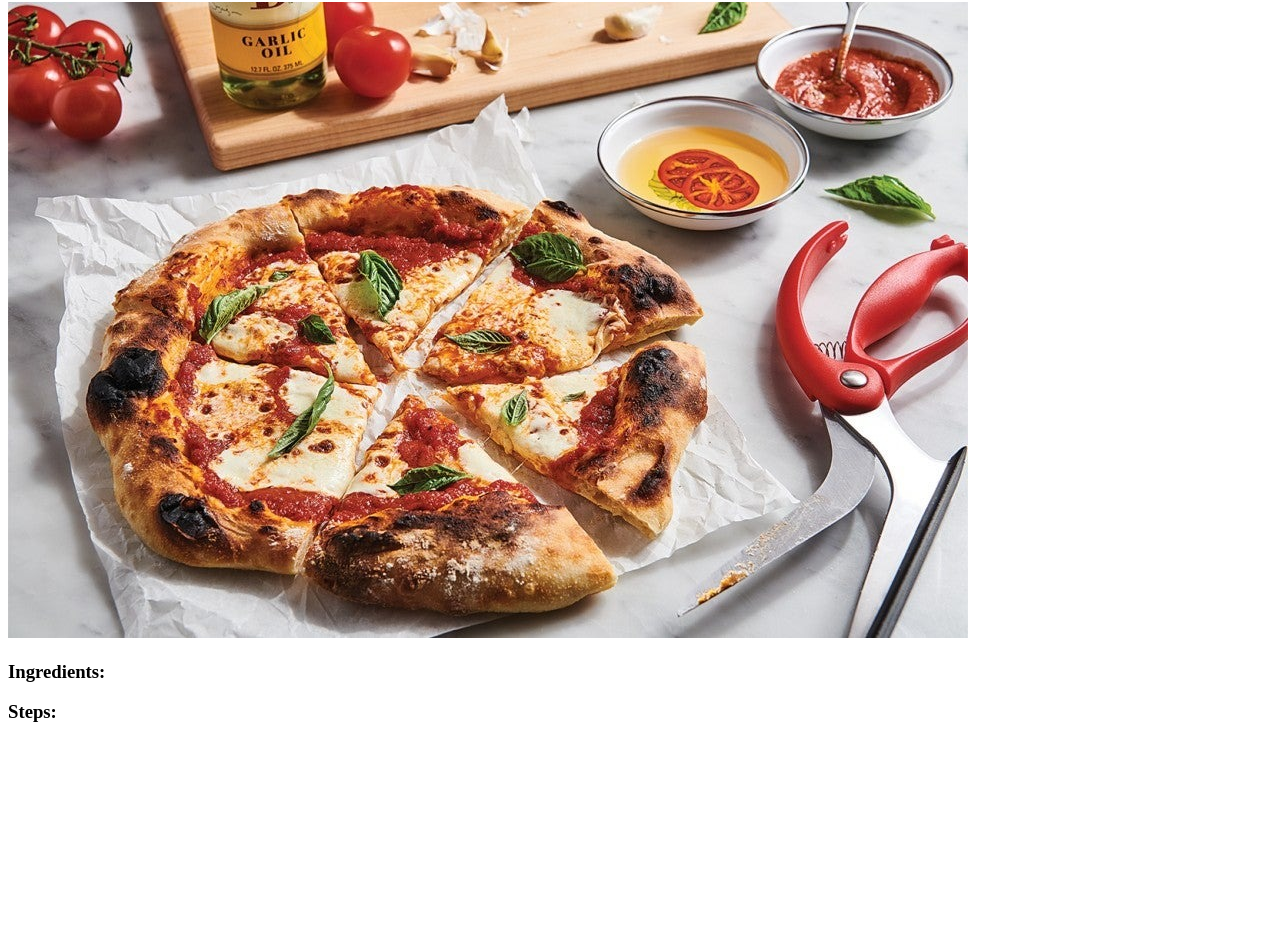
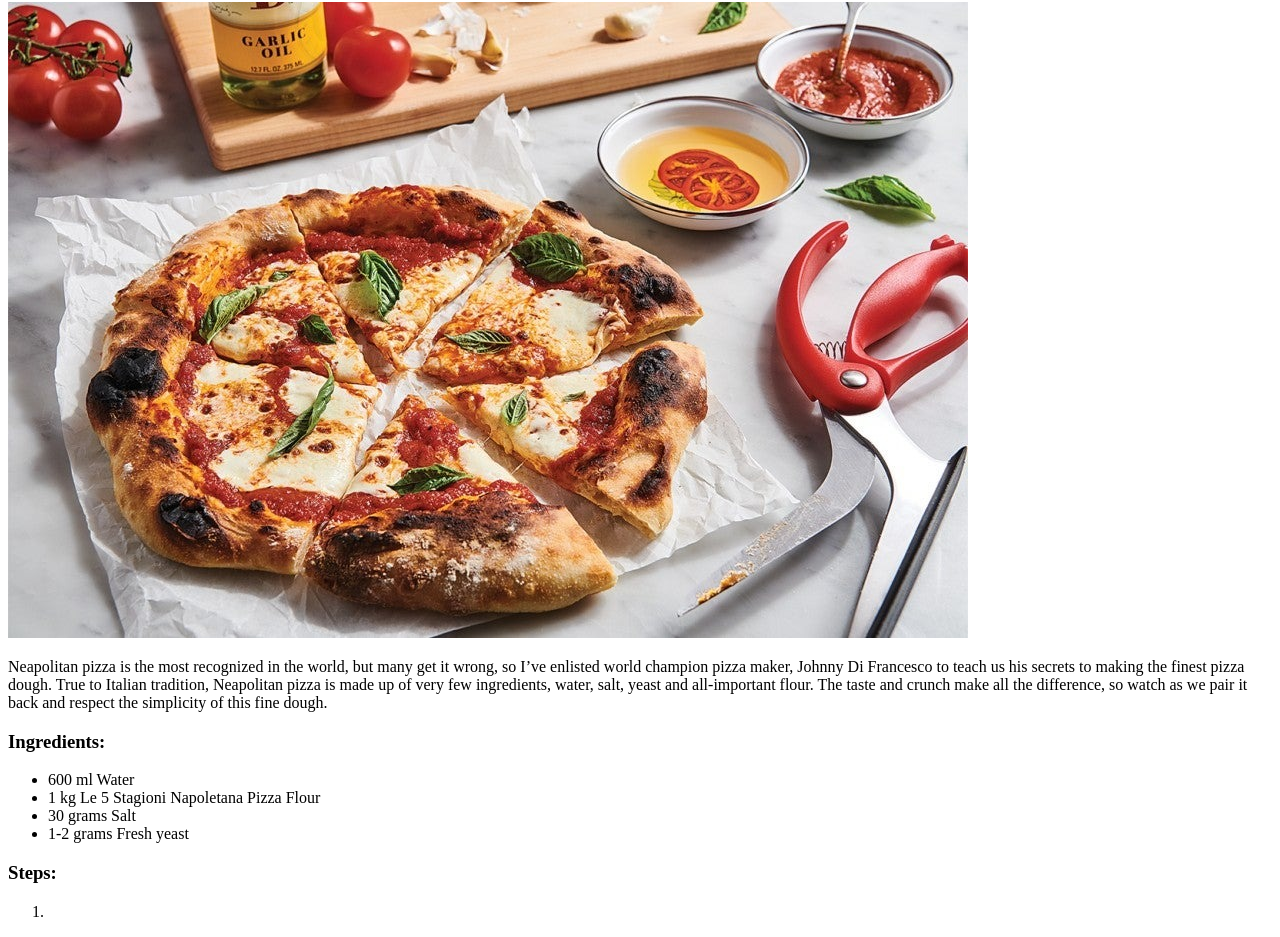
Before and after one commit to marianojleguiza/odin-recipes, a plain HTML site: page recipes/neapolitanpizza.html in a window 1280 px wide. Shown: the part 78-1015 px from the top of the page. Before the commit the page ends 820 px from the top, so only its background shows below. Drawn offline with Linux system fonts and the light colour scheme; files whose address does not match are found by name.

Commit message:
edited neapolitanpizza.html

```diff
--- a/recipes/neapolitanpizza.html
+++ b/recipes/neapolitanpizza.html
@@ -10,16 +10,19 @@
 
     <img src="/home/mariano/repos/odin-recipes/images/pizza.jpg">
 
-    <p></p>
+    <p>Neapolitan pizza is the most recognized in the world, but many get it wrong, so I’ve enlisted world champion pizza maker, Johnny Di Francesco to teach us his secrets to making the finest pizza dough. True to Italian tradition, Neapolitan pizza is made up of very few ingredients, water, salt, yeast and all-important flour. The taste and crunch make all the difference, so watch as we pair it back and respect the simplicity of this fine dough.</p>
 
     <h3>Ingredients:</h3>
     <ul>
-
+        <li>600 ml Water</li>
+        <li>1 kg Le 5 Stagioni Napoletana Pizza Flour</li>
+        <li>30 grams Salt</li>
+        <li>1-2 grams Fresh yeast</li>
     </ul>
 
     <h3>Steps:</h3>
     <ol>
-
+        <li></li>
     </ol>
 </body>
 </html>
```
